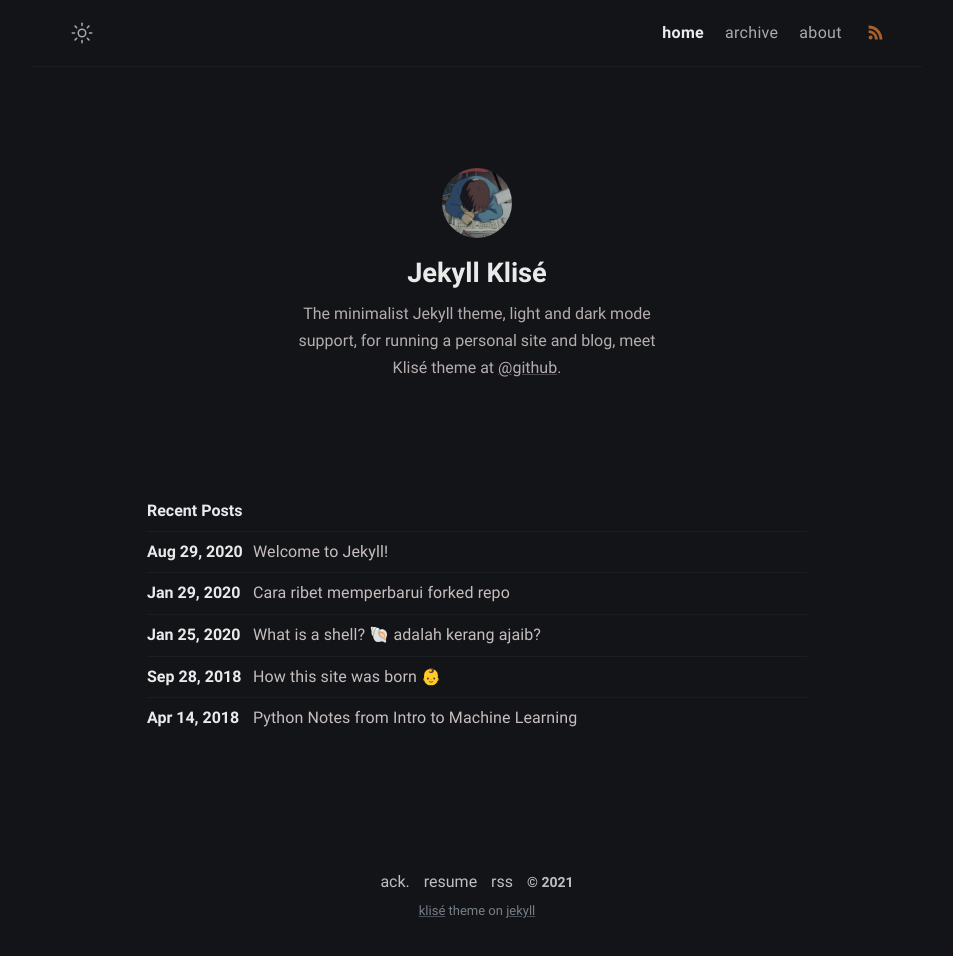
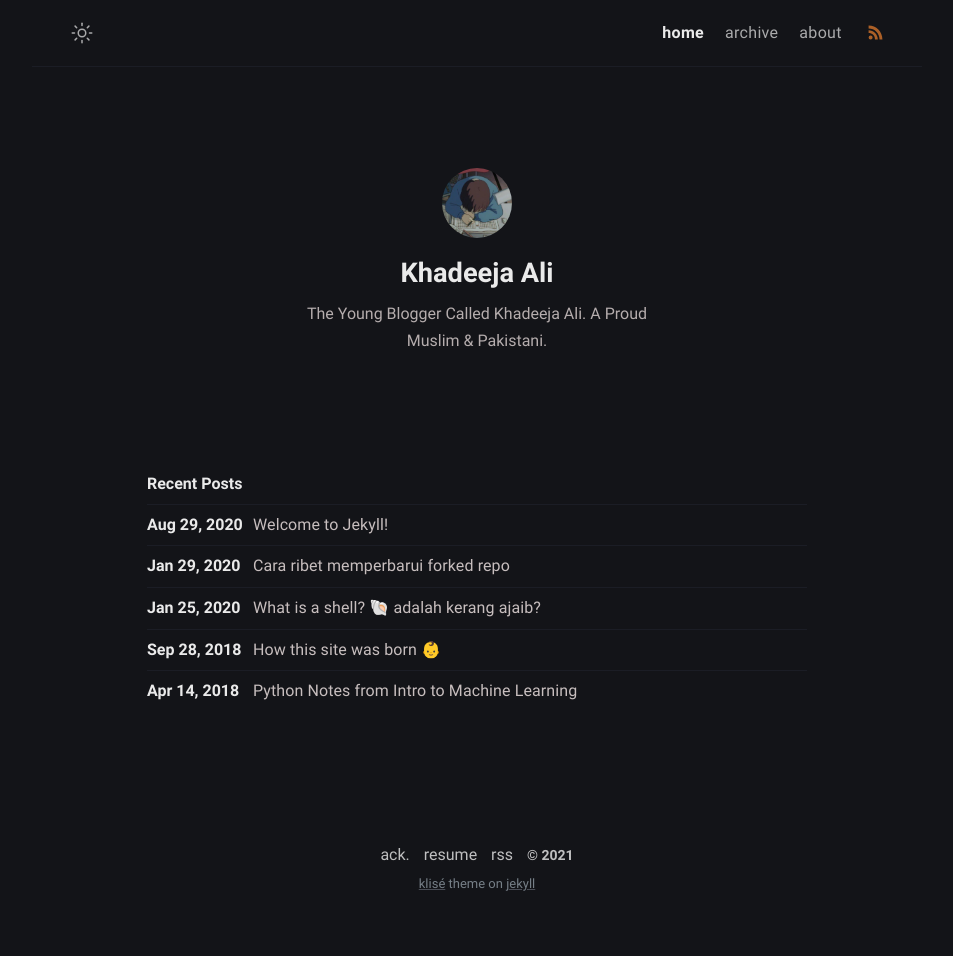
Before and after one commit to mtgsquad/bwk, a Jekyll site: the page built from index.md, in a window 1280 px wide. Shown: the whole page, without its empty margins (163-1116 px from the left). Built offline with Jekyll 4.4.1, drawn with Linux system fonts in a browser that asks for light colours; after the commit the page ends 929 px from its top, so only the background shows below that.

Commit message:
Update _config.yml

```diff
--- a/_config.yml
+++ b/_config.yml
@@ -1,5 +1,5 @@
 # Site settings
-title: Klise Theme # site title
+title: Blog With Khadeeja # site title
 description: >- # site description
   He's writing in Bahasa about web technology and experience as a journal
   for documentation things that he learned, meet him <a href="https://github.com/piharpi" target="_blank" rel="noopener">@github</a>.
@@ -11,19 +11,14 @@ mode: dark # default theme "dark" | "light"
 
 # Profile settings
 author:
-  name: Jekyll Klisé # author name
+  name: Khadeeja Ali # author name
   bio: >- # tell to the world
-    The minimalist Jekyll theme, light and dark mode support, for running a personal site and blog,
-    meet Klisé theme at <a href="https://github.com/piharpi/jekyll-klise" target="_blank" rel="noopener">@github</a>.
-  username: username # general username
-  github: github_username # github username
-  twitter: twitter_username # twitter username
-  facebook: facebook_username # facebook username
-  email: your-email@email.com # email adress
+    The Young Blogger Called Khadeeja Ali. A Proud Muslim & Pakistani.
+  instagram: blog_with_khadeeja # facebook username
   avatar: /assets/img/avatar.jpg # change with your own avatar
 
 # URL settings
-url: "https://klise.now.sh" #
+url: "https://blog.withkhadeeja.cf/" #
 baseurl:
 permalink: /:title/
 google_analytics: # leave it blank if not wish
```
